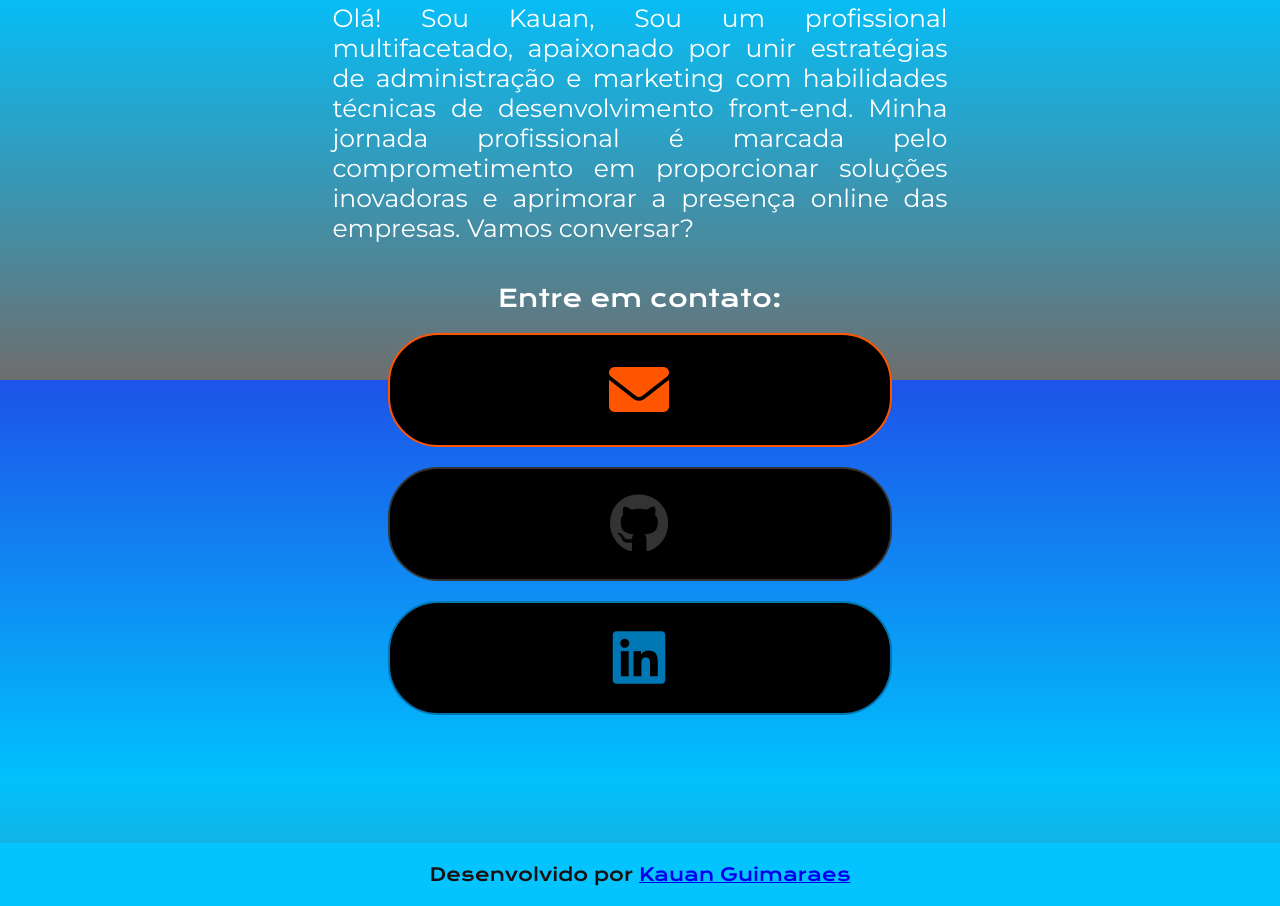
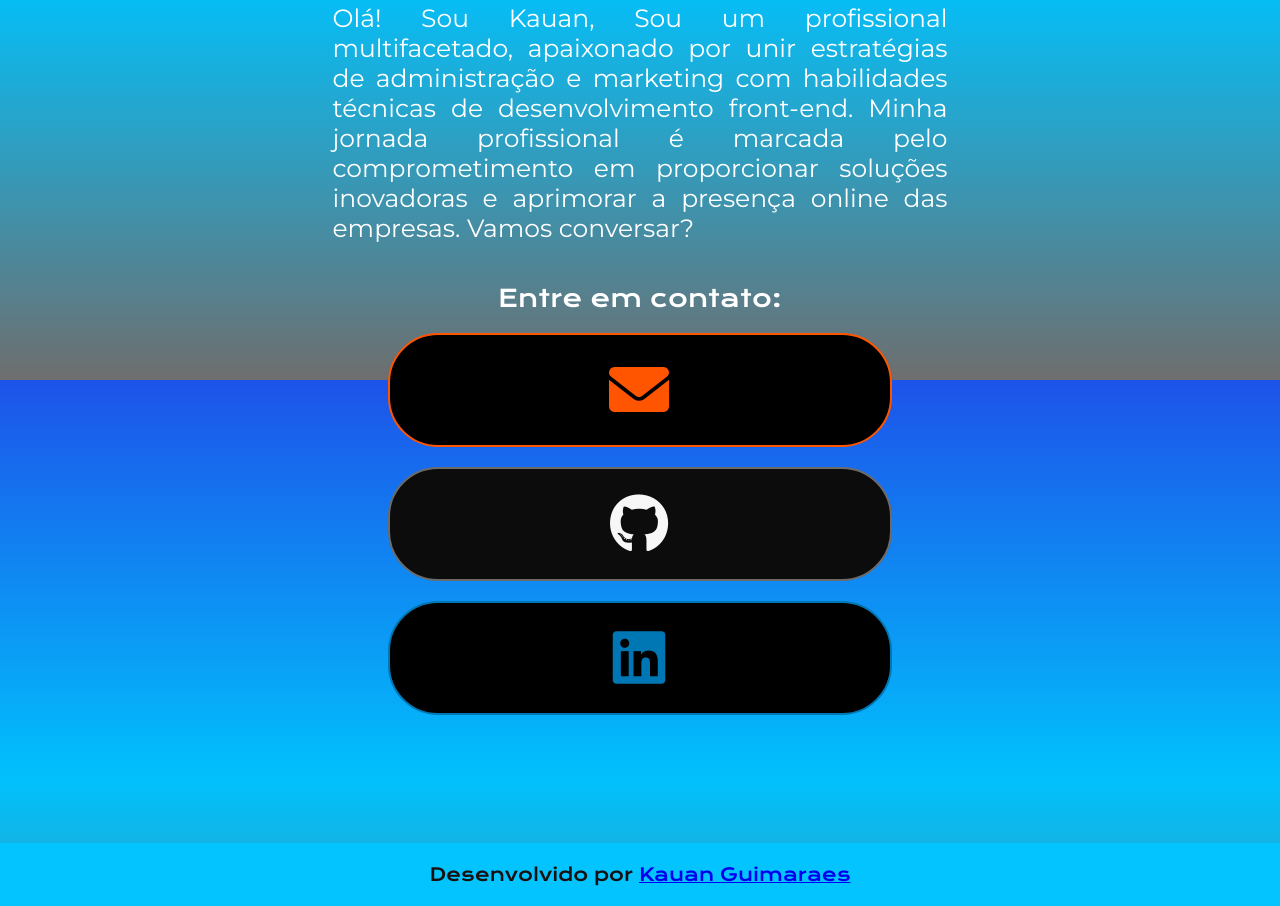
Before and after one commit to Guimaraeskauan/R10, a plain HTML site: page index.html in a window 1280 px wide. Shown: the part 1220-2126 px from the top of the page. Drawn offline with nearby package versions, Linux system fonts and the light colour scheme.

Commit message:
Add files via upload

```diff
--- a/style/style.css
+++ b/style/style.css
@@ -332,15 +332,15 @@ body {
 /* inicio estilizaçãp ancora3(botao3) */
 
 .botao3 {
-    background-color: #000;
+    background-color: #0c0c0c;
     align-items: center;
-    color: #333; /* Cor padrão do GitHub */
+    color: #f7f7f7; /* Cor padrão do GitHub */
     width: 500px;
     height: 80px;
     display: flex;
     align-items: center;
     justify-content: center;
-    border: 2px solid #333;
+    border: 2px solid #6d6a6a;
     border-radius: 50px;
     font-size: 24px;
     padding: 15px 0;
```
